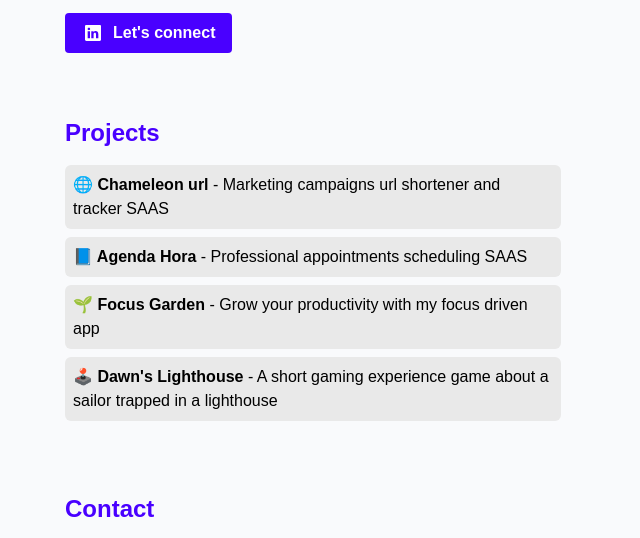
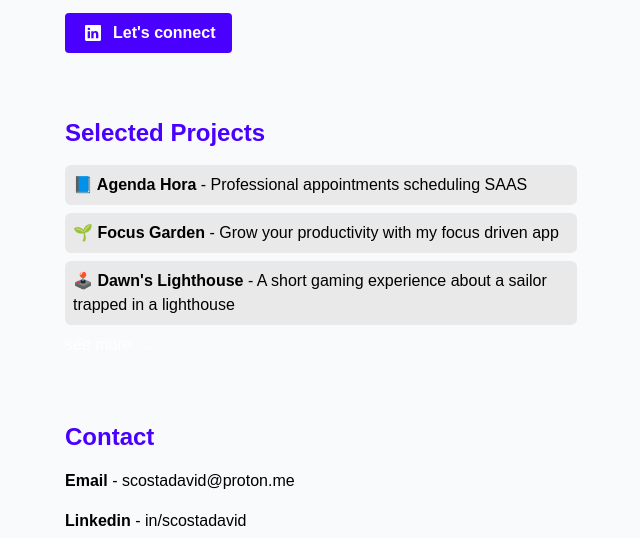
Before and after one commit to scostadavid/scostadavid.github.io, a Gatsby site: page / in a window 1280 px wide. Shown: the part 235-773 px from the top of the page, without its empty margins (319-959 px from the left). Built offline with nearby package versions, Linux system fonts and the light colour scheme; Gatsby itself is replaced by a stand-in of ours.

Commit message:
fix: update projects urls

```diff
--- a/src/components/Layout/index.tsx
+++ b/src/components/Layout/index.tsx
@@ -6,11 +6,7 @@ import {Footer} from "../Footer"
 import "../../styles/global.css"
 
 export const Layout = ({ children }: any) => {
-  const [theme, setTheme] = useState<string>(() => {
-    const userPrefersDark = window.matchMedia && window.matchMedia('(prefers-color-scheme: dark)').matches;
-    console.log(userPrefersDark);
-    return userPrefersDark ? 'dark' : 'light';
-  });
+  const [theme, setTheme] = useState<string>('light');
 
   useEffect(() => {
     const storedTheme = localStorage.getItem('theme');
--- a/src/data/contact.ts
+++ b/src/data/contact.ts
@@ -2,5 +2,6 @@ export const links = [
   {id: 1, title: 'Email', url: 'mailto:scostadavid@proton.me', urlText: 'scostadavid@proton.me'},
   {id: 2, title: 'Linkedin', url: 'https://linkedin.com/in/scostadavid', urlText: 'in/scostadavid'},
   {id: 3, title: 'Github', url: 'https://github.com/scostadavid', urlText: 'gh/scostadavid'},
+  {id: 4, title: 'X/Twitter (Game Dev)', url: 'https://x.com/011cubano', urlText: '@011cubano'},
   {id: 4, title: 'X/Twitter', url: 'https://x.com/scostadavid', urlText: '@scostadavid'},
 ];
--- a/src/data/projects.ts
+++ b/src/data/projects.ts
@@ -1,26 +1,20 @@
 export const projects = [
   {
     id: 1,
-    title: '🌐 Chameleon url',
-    description: 'Marketing campaigns url shortener and tracker SAAS',
-    url: 'https://chameleonurl.vercel.app',
+    title: '📘 Agenda Hora',
+    description: 'Professional appointments scheduling SAAS',
+    url: 'https://agendahora.vercel.app',
   },
   {
     id: 2,
-    title: '📘 Agenda Hora',
-    description: 'Professional appointments scheduling SAAS',
-    url: 'https://agendahora.onrender.com',
-  },
-  {
-    id: 3,
     title: '🌱 Focus Garden',
     description: 'Grow your productivity with my focus driven app',
     url: 'https://scostadavid.github.io/focusgarden/',
   },
   {
-    id: 4,
+    id: 3,
     title: '🕹️ Dawn\'s Lighthouse',
-    description: 'A short gaming experience game about a sailor trapped in a lighthouse',
+    description: 'A short gaming experience about a sailor trapped in a lighthouse',
     url: 'https://gamejolt.com/games/dawnslighthouse/574359',
   },
 ];
--- a/src/pages/index.tsx
+++ b/src/pages/index.tsx
@@ -10,6 +10,7 @@ import { projects } from '../data/projects';
 import { links } from '../data/contact';
 import { Layout } from '../components/Layout';
 import { SEO } from '../components/SEO';
+import { Link } from 'gatsby';
 
 const AboutSection = (): JSX.Element => (
   <section className="text-slate-200 ">
@@ -35,11 +36,11 @@ export const Projects = (): JSX.Element => {
   return (
     <div className="text-slate-200  ">
       <div className="max-w-xl mx-auto px-8 pb-8 pt-8">
-        <H2 text="Projects" className="text-cta" />
+        <H2 text="Selected Projects" className="text-cta" />
         <ul>
           {projects.map(({id, title, description, url}) => (
             <li key={'pj-' + id}>
-              <a href={url} target="_blank" rel="noreferrer noopener" className="mr-4 text-content hover:text-cta font-black block bg-card mb-2 p-2 rounded-md transform transition-transform duration-200 hover:scale-105">
+              <a href={url} target="_blank" rel="noreferrer noopener" className="text-content hover:text-cta font-black block bg-card mb-2 p-2 rounded-md transform transition-transform duration-200 hover:scale-105">
                 {title}
                 <span className="text-content font-normal">
                   {' - '}{description}
@@ -48,6 +49,7 @@ export const Projects = (): JSX.Element => {
             </li>
           ))}
         </ul>
+        <span className="pt-2"><Link to="https://github.com/scostadavid?tab=repositories" className="hover:text-cta" target="_blank" rel="noreferrer noopener">see more →</Link></span>
       </div>
     </div>
   )
```
